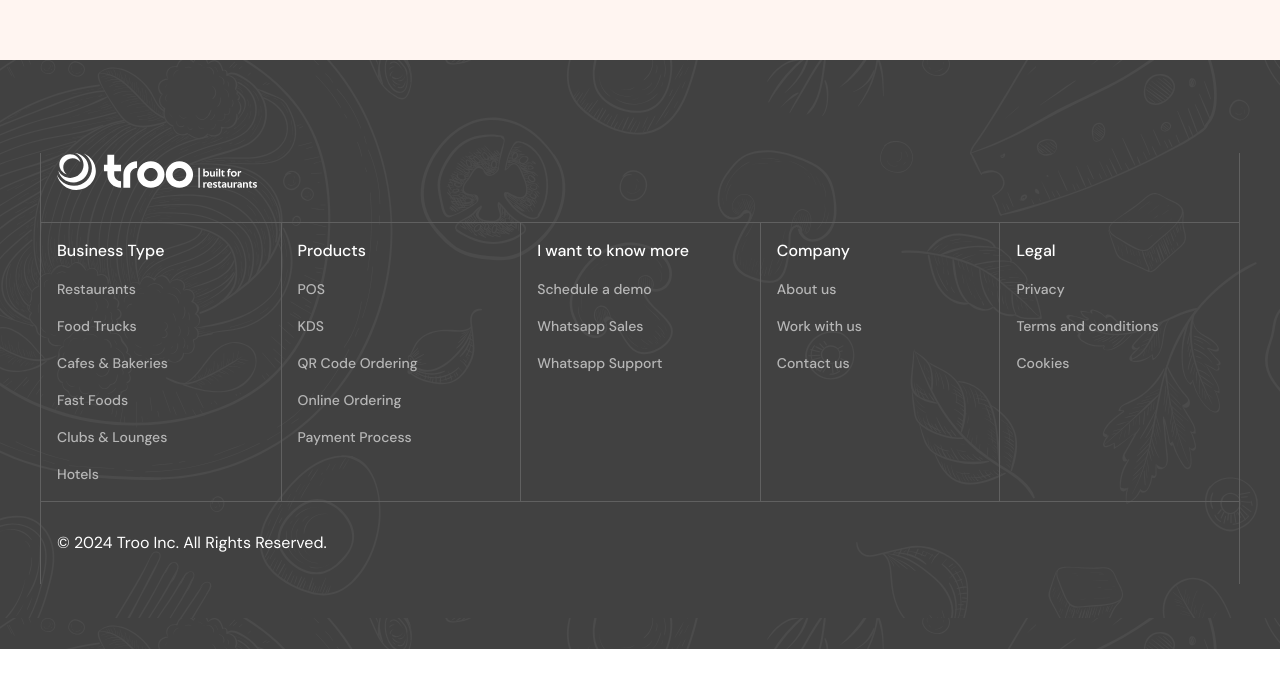
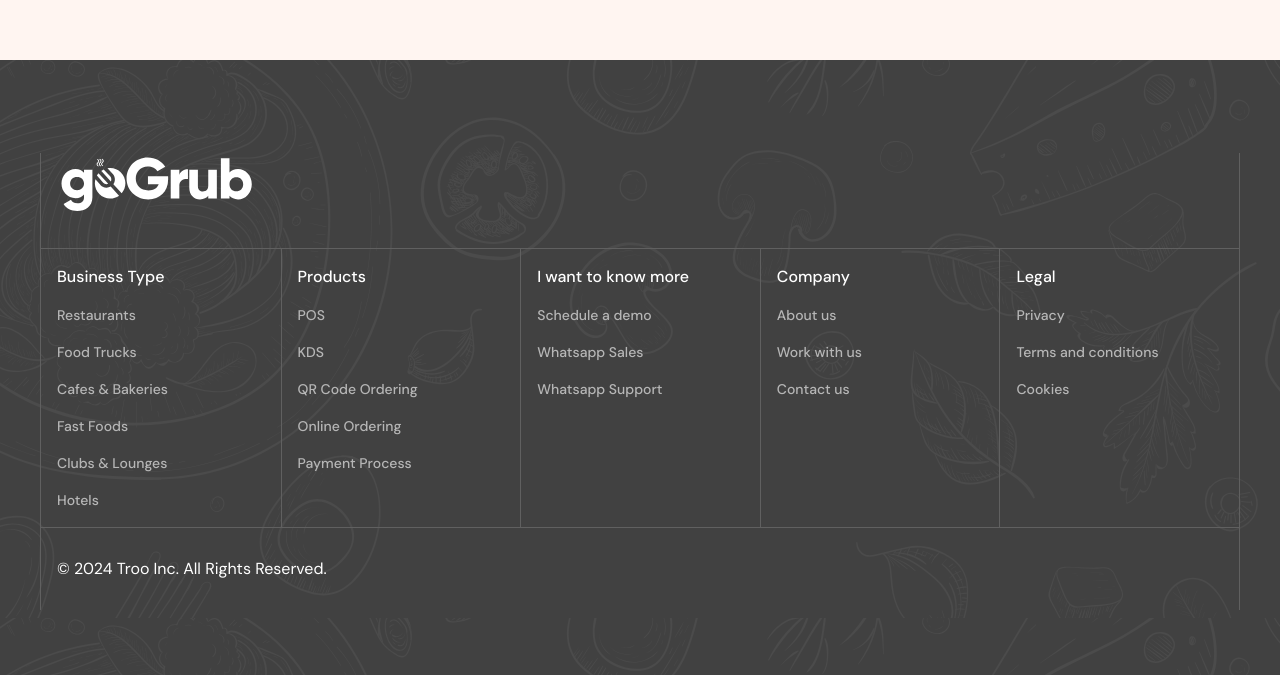
Before and after one commit to TrooHQ/goGrub, a Next.js app: page / in a window 1280 px wide. Shown: the part 7041-7716 px from the top of the page. Before the commit the page ends 7690 px from the top, so only its background shows below. Built offline with nearby package versions, Linux system fonts and the light colour scheme.

Commit message:
fix: rebuilt the faq page

```diff
--- a/src/Components/Footer.jsx
+++ b/src/Components/Footer.jsx
@@ -6,7 +6,7 @@
       <div className="mx-[10px] md:mx-[40px] 2xl:mx-[158px] mt-[83px] mb-[55px]  md:border-r md:border-l border-[#606060] ">
         <div className=" md:border-b border-[#606060] pb-[32px] px-[16px]">
           <Image
-            src="/grubly/trooLogoGrey.svg"
+            src="/goGrub/goGrubLOGOWhite.svg"
             height={200}
             width={200}
             alt=""
```
Also changed, not shown: public/goGrub/goGrubLOGOWhite.svg (added).
